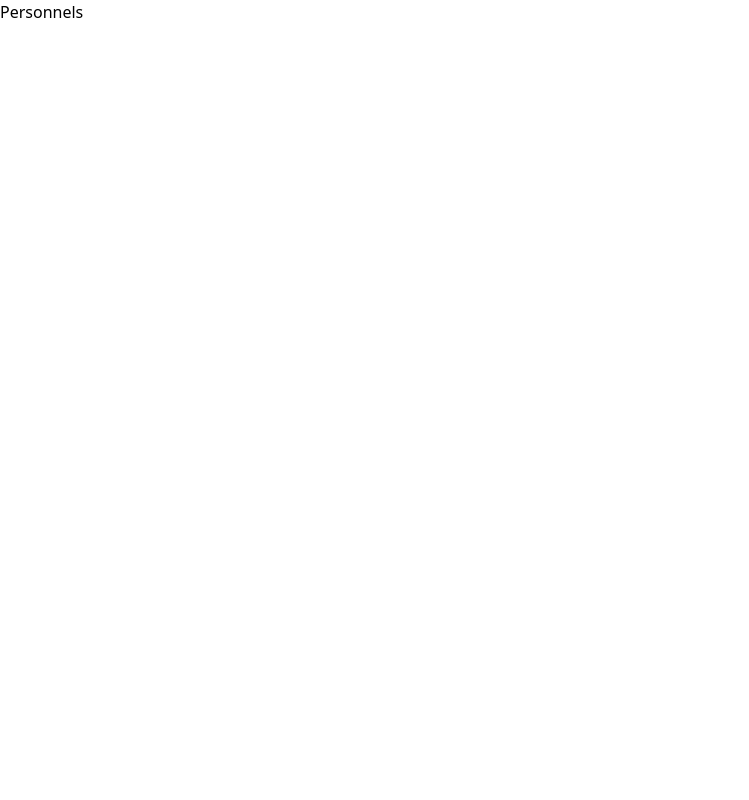
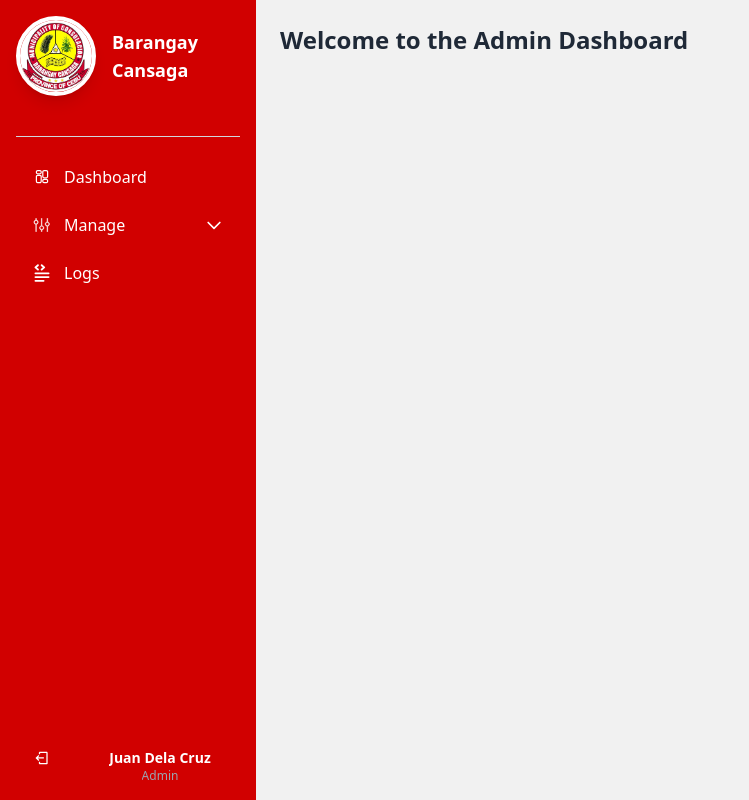
Before and after one commit to Ariadne06/lambo-web, a Django app: page /personnels/personnels/ in a window 1280 px wide. Before the commit the part shown is almost empty. Shown: the whole page, without its empty margins (0-749 px from the left). Run offline with Django 5.2, Linux system fonts and the light colour scheme; some libraries are stand-ins or nearby versions.

Commit message:
admin sidebar

```diff
--- a/personnels_module/templates/personnels_module/personnels.html
+++ b/personnels_module/templates/personnels_module/personnels.html
@@ -1,11 +1,10 @@
-{% load static tailwind_tags %}
-<!DOCTYPE html>
-<html lang="en">
-<head>
-    <title>Personnels</title>
-    {% tailwind_css %}
-</head>
-<body>
-    <h1>Personnels</h1>
-</body>
-</html>
+{% extends 'base_admin.html' %}
+
+{% block title %}
+    Personnels
+{% endblock %}
+
+{% block content %}
+    <h1 class="text-2xl font-semibold text-gray-800">Welcome to the Admin Dashboard</h1>
+
+{% endblock %}
--- /dev/null
+++ b/theme/templates/base_admin.html
@@ -0,0 +1,101 @@
+{% load static tailwind_tags %}
+
+<!DOCTYPE html>
+<html lang="en">
+<head>
+    <meta charset="UTF-8">
+    <meta name="viewport" content="width=device-width, initial-scale=1.0">
+    <title>{% block title %}Admin Dashboard{% endblock %}</title>
+    {% tailwind_css %}
+</head>
+<body class="bg-gray-100">
+    <div class="flex h-screen">
+        <!-- Sidebar -->
+        <nav id="sidebar" class="bg-[#D10000] text-white w-64 p-4 flex flex-col h-full">
+            <!-- Centered Logo -->
+            <div class="flex items-center justify-center mb-6">
+                <img src="{% static 'images/brgylogo.jpg' %}" alt="Logo" class="w-20 h-20 rounded-full shadow-lg border-4 border-white">
+                <span class="ml-4 text-lg font-semibold">Barangay Cansaga</span>
+            </div>
+
+            <hr class="border-gray-300 my-4">
+
+            <!-- Navigation Links -->
+            <a href="#" id="dashboard" class="flex items-center text-white px-4 py-3 rounded-md hover:bg-[#B80000] transition-colors duration-300">
+                <img src="{% static 'images/dashboard.svg' %}" alt="Dashboard Icon" class="h-5 w-5 mr-3">
+                <span class="truncate">Dashboard</span>
+            </a>
+
+            <div>
+                <button id="submenu-toggle" class="flex items-center text-white px-4 py-3 w-full rounded-md hover:bg-[#B80000] transition-colors duration-300">
+                    <div class="flex items-center">
+                        <img src="{% static 'images/manage.svg' %}" alt="Manage Icon" class="h-5 w-5 mr-3">
+                        <span class="truncate">Manage</span>
+                    </div>
+                    <svg id="submenu-arrow" xmlns="http://www.w3.org/2000/svg" class="h-5 w-5 ml-auto transition-transform duration-300" fill="none" viewBox="0 0 24 24" stroke="currentColor">
+                        <path stroke-linecap="round" stroke-linejoin="round" stroke-width="2" d="M19 9l-7 7-7-7" />
+                    </svg>
+                </button>
+                <div id="submenu" class="hidden bg-[#F9F9F9] text-gray-700 p-2 border-t border-gray-300 rounded-md shadow-md transition-all duration-300 ease-in-out">
+                    <a href="#" class="block px-4 py-2 hover:bg-gray-200 rounded-md">Add Personnel</a>
+                    <a href="#" class="block px-4 py-2 hover:bg-gray-200 rounded-md">Request Change</a>
+                    <a href="#" class="block px-4 py-2 hover:bg-gray-200 rounded-md">View</a>
+                </div>
+            </div>
+
+            <a href="#" class="flex items-center text-white px-4 py-3 rounded-md hover:bg-[#B80000] transition-colors duration-300">
+                <img src="{% static 'images/logs.svg' %}" alt="Logs Icon" class="h-5 w-5 mr-3">
+                <span class="truncate">Logs</span>
+            </a>
+
+            <!-- Profile Section -->
+            <div class="mt-auto flex items-center justify-between">
+
+                <!-- Logout Icon -->
+                <a href="#" class="flex items-center text-white px-4 py-3 rounded-md hover:bg-[#B80000] transition-colors duration-300">
+                    <img src="{% static 'images/logout-white.svg' %}" alt="Logout Icon" class="h-5 w-5 mr-3">
+                </a>
+                <!-- Profile Section -->
+                <a href="#" class="flex flex-col items-center mx-auto mt-4 group">
+                    <div class="flex flex-col items-center">
+                        <span class="text-sm font-semibold truncate group-hover:underline">
+                            <!-- {{ request.session.first_name }} {{ request.session.last_name }} --> Juan Dela Cruz
+                        </span>
+                        <span class="text-xs text-gray-400 truncate group-hover:underline">
+                            <!-- {{ request.session.role_name }} --> Admin
+                        </span>
+                    </div>
+                    <!-- <span class="bg-red-300 text-white w-10 h-10 flex items-center justify-center rounded-md shadow-lg">
+                        {{ request.session.first_name|slice:":1" }}
+                    </span> -->
+                </a>
+
+            </div>
+        </nav>
+
+        <!-- Main Content -->
+        <div class="flex-1 bg-[#F1F1F1] p-6">
+            {% block content %}
+            <!-- Page-specific content goes here -->
+            {% endblock %}
+        </div>
+    </div>
+
+    <script>
+        const submenuToggle = document.getElementById('submenu-toggle');
+        const submenu = document.getElementById('submenu');
+        const submenuArrow = document.getElementById('submenu-arrow');
+        const sidebar = document.getElementById('sidebar');
+        const sidebarToggle = document.getElementById('sidebar-toggle');
+
+        submenuToggle.addEventListener('click', () => {
+            submenu.classList.toggle('hidden');
+            submenuArrow.classList.toggle('rotate-180');
+        });
+
+        sidebarToggle?.addEventListener('click', () => {
+            sidebar.classList.toggle('-translate-x-full');
+        });
+    </script>
+</body>
+</html>
```
Also changed, not shown: static/images/brgylogo.jpg (added), static/images/dashboard.svg (added), static/images/logout-white.svg (added), static/images/logs.svg (added), static/images/manage.svg (added).
